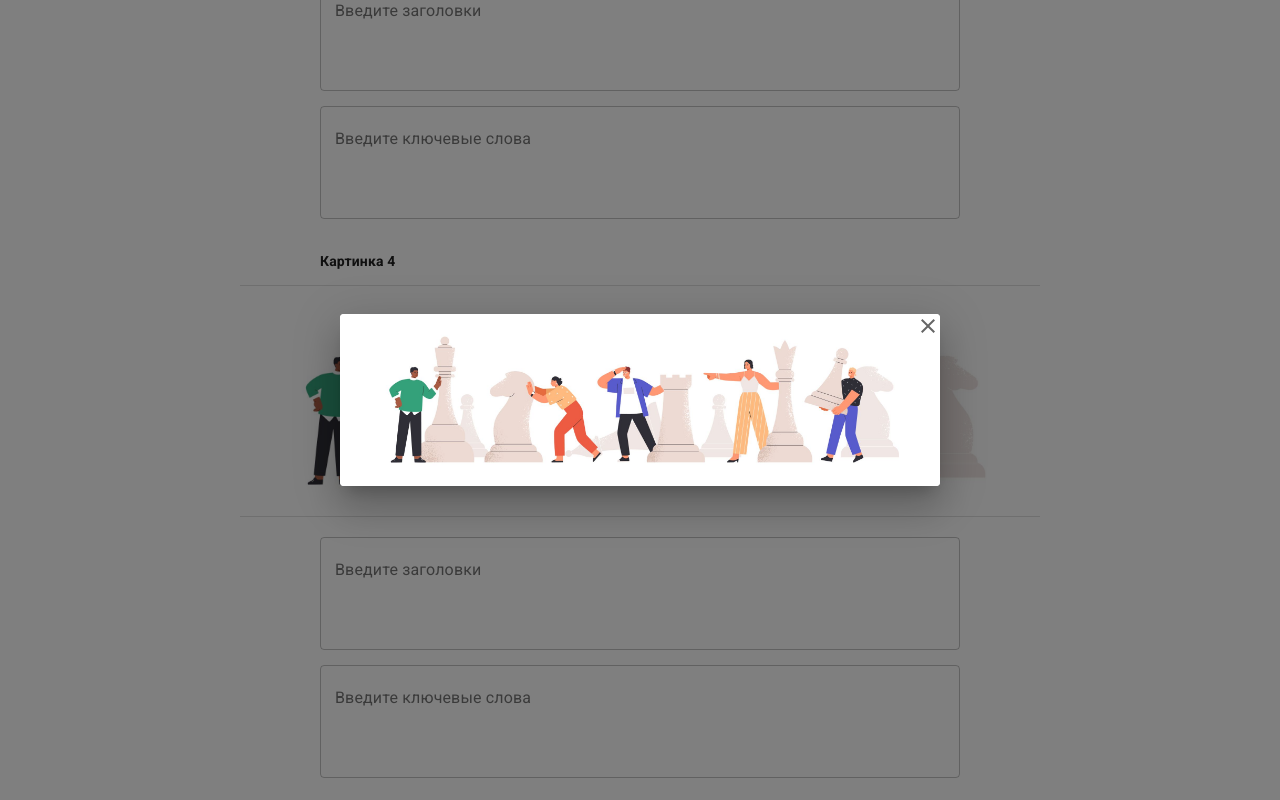
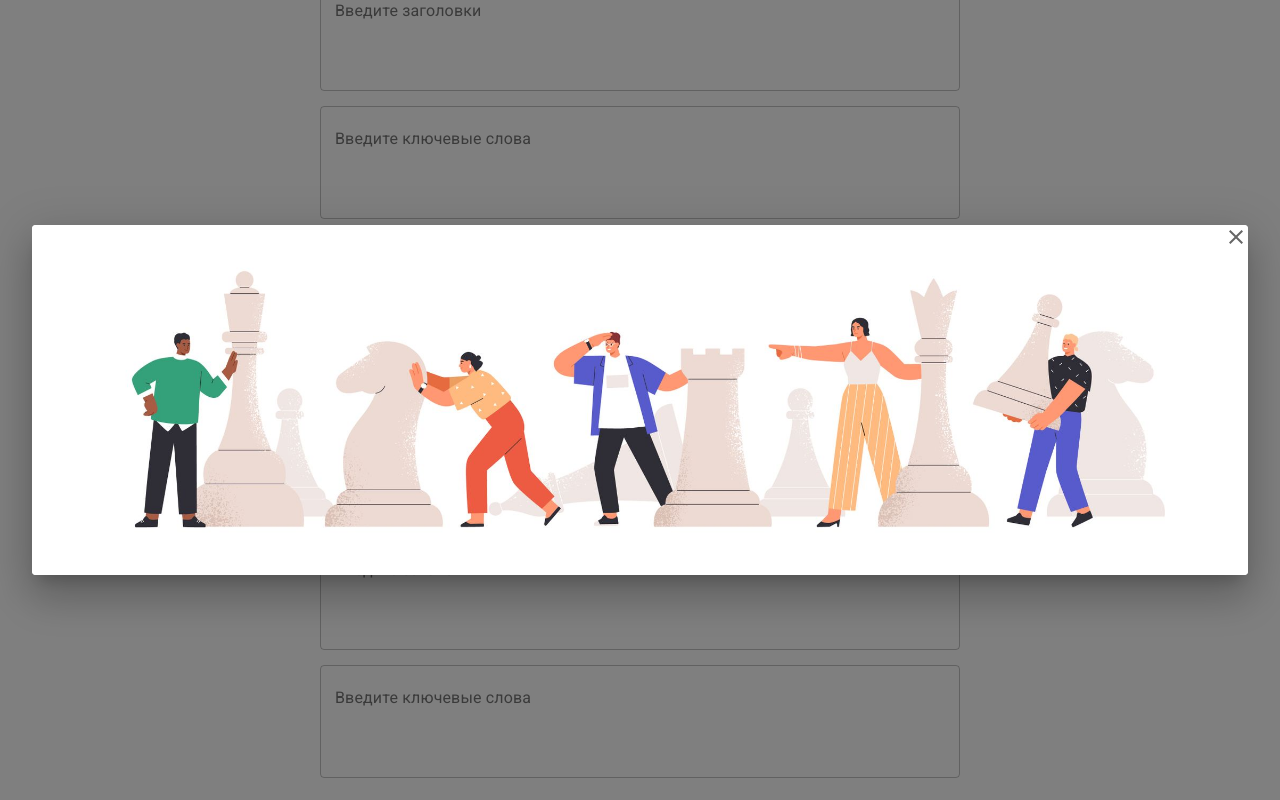
Before and after one commit to KarinaSakuta/Design, a React (Create React App) app: page / in a window 1280 px wide. Both pictures are taken after a click on the picture 640 px from the left and 4116 px from the top of the page. Shown: the part 3716-4516 px from the top of the page. Built offline with nearby package versions, Linux system fonts and the light colour scheme.

Commit message:
fix: return maxWidth in Dialog

```diff
--- a/src/components/Task4/Content.js
+++ b/src/components/Task4/Content.js
@@ -31,6 +31,7 @@ export default class Content extends Component {
                 onBackdropClick={this.closeImageModal}
                 aria-labelledby="simple-dialog-title"
                 disableScrollLock={false}
+                maxWidth={"90%"}
             >
                 <div className="illustration__modal-container">
                      <div className="illustration__modal-img-container">
--- a/src/components/Task4/style.scss
+++ b/src/components/Task4/style.scss
@@ -1,5 +1,9 @@
 .illustration {
     // border: 1px solid;;
+    // .MuiDialog-paperWidthSm {
+    //     min-width: 700px !important;
+    //     max-width: 1100px !important;
+    // }
     width: 100%;
     max-width: 800px;
     font-weight: normal;
@@ -231,10 +235,7 @@
         overflow-y: overlay;
         position: fixed;
     }
-    .MuiDialog-paperWidthSm {
-        min-width: 700px !important;
-        max-width: 1100px !important;
-    }
+
     .cross-svg__container:hover {
         .cross-svg {
             &_path {
```
